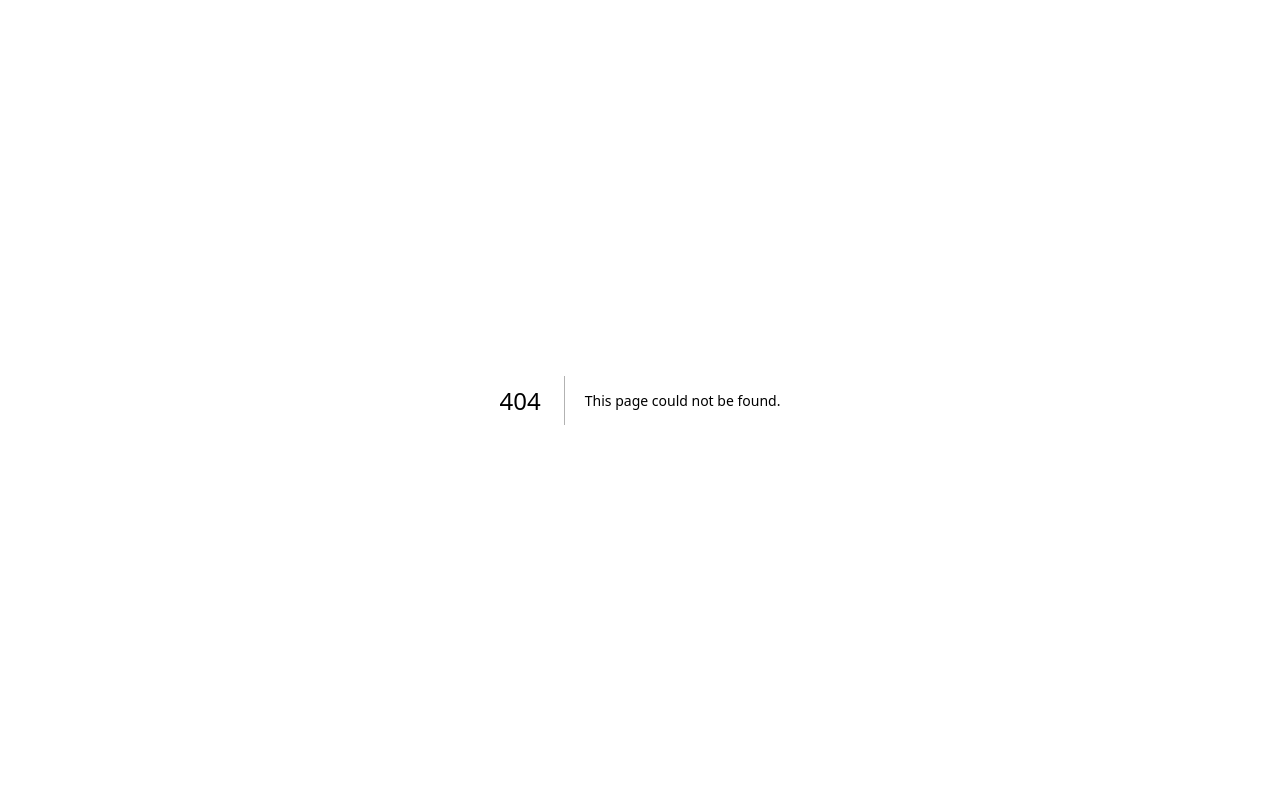
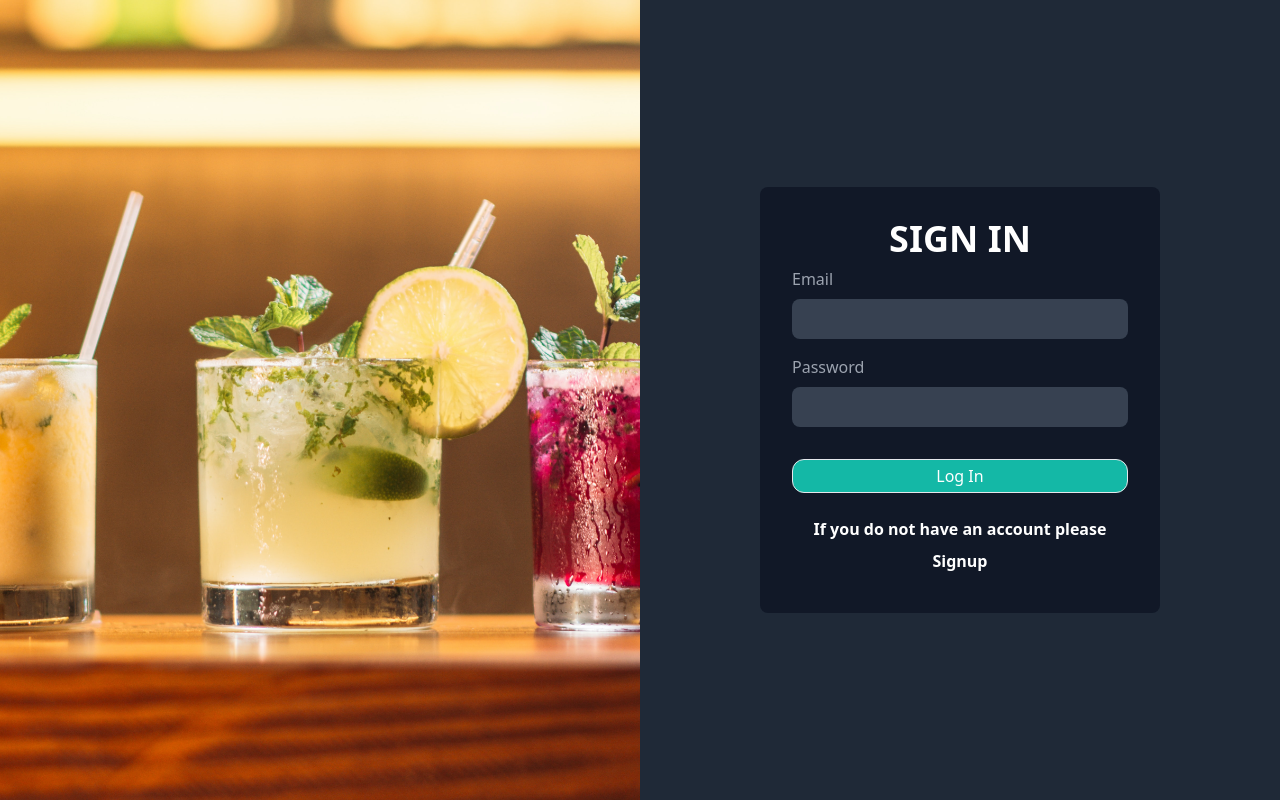
Before and after one commit to aanglin/cocktail, a Next.js app: page /example in a window 1280 px wide. Before the commit this address had no page. Built offline with nearby package versions, Linux system fonts and the light colour scheme; no server answers.

Commit message:
added google auth funtionality

```diff
--- /dev/null
+++ b/pages/example.jsx
@@ -0,0 +1,68 @@
+import Image from "next/image";
+import Link from "next/link";
+import Head from "next/head";
+import Drink from "../public/assets/cocktailpic.jpg";
+import {useSession, signIn, signOut} from "next-auth/react";
+
+export default function Login() {
+  const {data: session} = useSession();
+  return (
+    <>
+    <Head>
+        <title>Recipes-SignIn</title>
+        <meta name="description" content="Generated by create next app" />
+      </Head>
+    <div className="grid grid-cols-1 sm:grid-cols-2 h-screen w-full">
+      <div className="hidden sm:block h-fit w-full">
+        <Image
+          priority="true"
+          className="h-screen w-full object-cover"
+          src={Drink}
+          alt="Food"
+
+        />
+      </div>
+      <div className="bg-gray-800 flex flex-col justify-center">
+        <form
+          className="max-w-[400px] w-full mx-auto bg-gray-900 p-8 px-8 rounded-lg"
+          action="/api/login"
+          method="Post"
+        >
+          <h2 className="text-4xl text-white font-bold text-center">SIGN IN</h2>
+          <div className="flex flex-col text-gray-400 py-2">
+            <label>Email</label>
+            <input
+              className="rounded-lg bg-gray-700 mt-2 p-2 focus:border--blue-500 focus:bg-gray-800 focus:outline-none"
+              name="email"
+              type="text"
+            />
+          </div>
+          <div className="flex flex-col text-gray-400 py-2">
+            <label>Password</label>
+            <input
+              className="rounded-lg bg-gray-700 mt-2 p-2 focus:border--blue-500 focus:bg-gray-800 focus:outline-none"
+              name="password"
+              type="password"
+            />
+          </div>
+          <div className="flex flex-col text-gray-400 py-1 text-center">
+            <button
+              className="border rounded-xl bg-teal-500 w-full p-1 my-5 hover:bg-teal-400 text-white"
+            >
+              Log In
+            </button>
+          </div>
+          <p className="text-center text-white font-bold">
+            If you do not have an account please
+          </p>
+          <div className="text-center text-white font-bold m-2 ">
+            <Link className="" href="signup">
+              Signup
+            </Link>
+          </div>
+        </form>
+      </div>
+    </div>
+    </>
+  );
+}
--- a/pages/login.jsx
+++ b/pages/login.jsx
@@ -1,67 +1,23 @@
-import Image from "next/image";
-import Link from "next/link";
-import Head from "next/head";
-import Drink from "../public/assets/cocktailpic.jpg"
+import { useSession, signIn, signOut } from "next-auth/react";
 
-export default function Login() {
-  return (
-    <>
-    <Head>
-        <title>Recipes-SignIn</title>
-        <meta name="description" content="Generated by create next app" />
-      </Head>
-    <div className="grid grid-cols-1 sm:grid-cols-2 h-screen w-full">
-      <div className="hidden sm:block h-fit w-full">
-        <Image
-          priority="true"
-          className="h-screen w-full object-cover"
-          src={Drink}
-          alt="Food"
-          height="2530vh"
-          width="2500%"
-        />
-      </div>
-      <div className="bg-gray-800 flex flex-col justify-center">
-        <form
-          className="max-w-[400px] w-full mx-auto bg-gray-900 p-8 px-8 rounded-lg"
-          action="/api/login"
-          method="Post"
-        >
-          <h2 className="text-4xl text-white font-bold text-center">SIGN IN</h2>
-          <div className="flex flex-col text-gray-400 py-2">
-            <label>Email</label>
-            <input
-              className="rounded-lg bg-gray-700 mt-2 p-2 focus:border--blue-500 focus:bg-gray-800 focus:outline-none"
-              name="email"
-              type="text"
-            />
-          </div>
-          <div className="flex flex-col text-gray-400 py-2">
-            <label>Password</label>
-            <input
-              className="rounded-lg bg-gray-700 mt-2 p-2 focus:border--blue-500 focus:bg-gray-800 focus:outline-none"
-              name="password"
-              type="password"
-            />
-          </div>
-          <div className="flex flex-col text-gray-400 py-1 text-center">
-            <button
-              className="border rounded-xl bg-teal-500 w-full p-1 my-5 hover:bg-teal-400 text-white"
-            >
-              Log In
-            </button>
-          </div>
-          <p className="text-center text-white font-bold">
-            If you do not have an account please
-          </p>
-          <div className="text-center text-white font-bold m-2 ">
-            <Link className="" href="signup">
-              Signup
-            </Link>
-          </div>
-        </form>
-      </div>
+function login() {
+  const { data: session } = useSession();
+  console.log(session)
+  if (session) {
+    return (
+    <div>
+        <p>Welcome, {session.user.email}</p>
+        <button onClick={()=> signOut()}>Sign Out</button>
     </div>
-    </>
-  );
+    )
+  }else {
+    return (
+        <div>
+            <p>You are not signed in</p>
+            <button onClick={()=> signIn()}>Sign In</button>
+        </div>
+    )
+  }
 }
+
+export default login;
```
